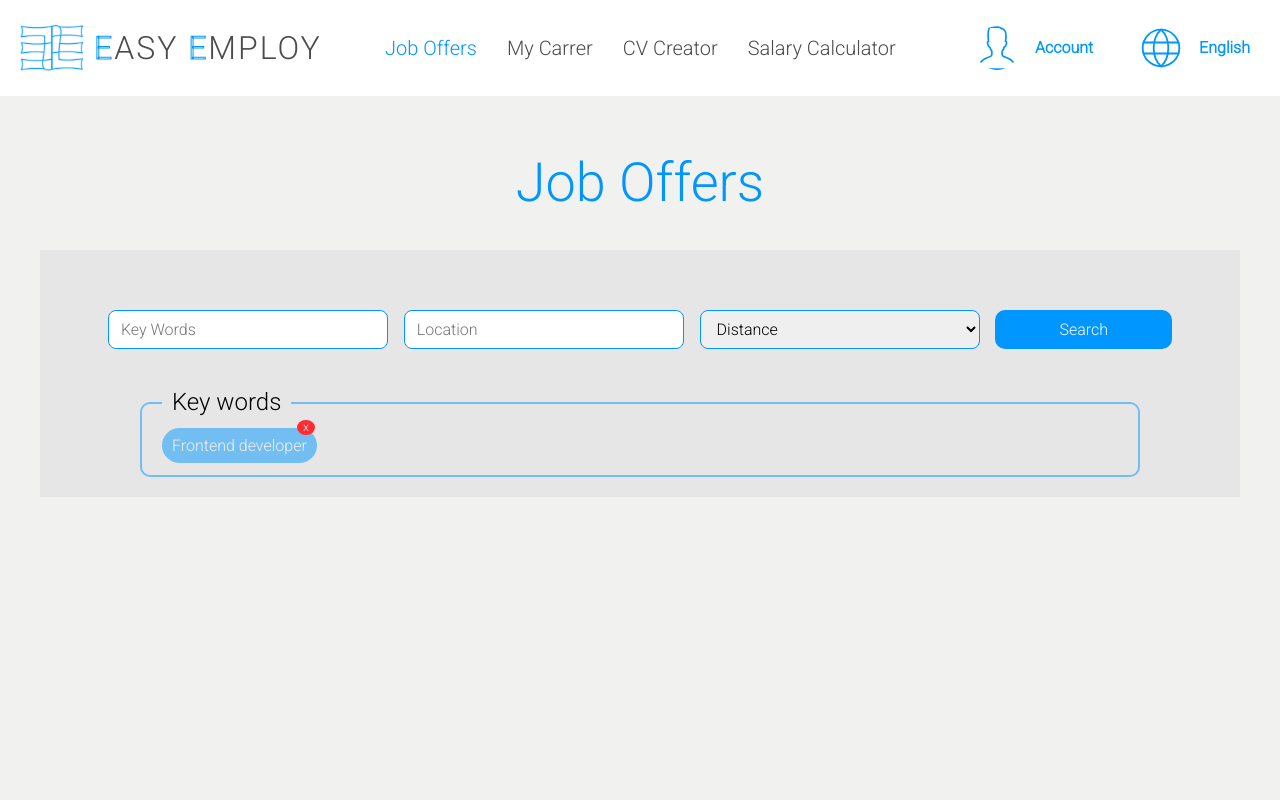
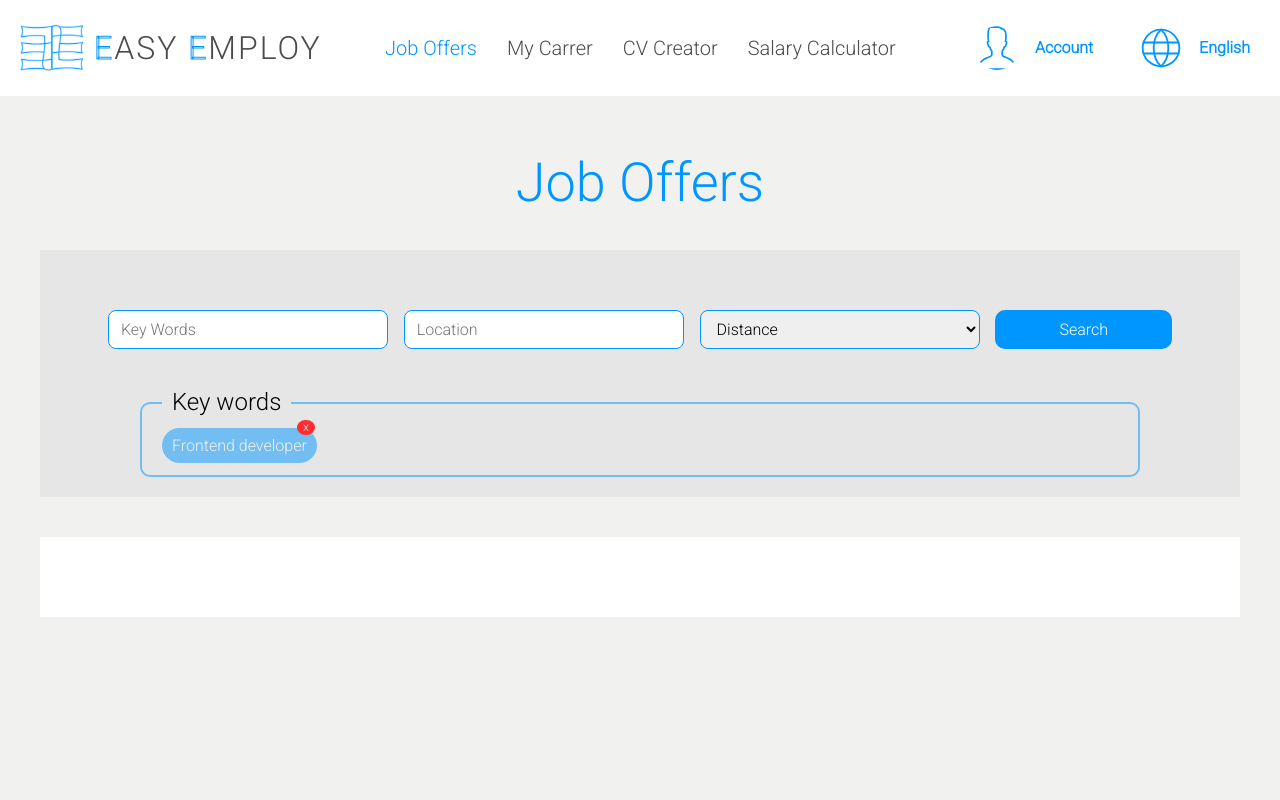
Before and after one commit to mizdebski77/Easy-Employ, a React (Create React App) app: page /Offers in a window 1280 px wide. Shown: the top 800 px of the page. Built offline with nearby package versions, Linux system fonts and the light colour scheme.

Commit message:
Styles to OffersWrapper added

```diff
--- a/src/features/JobOffers/jobOffers.tsx
+++ b/src/features/JobOffers/jobOffers.tsx
@@ -6,6 +6,8 @@ import {
     KeyWordContainer,
     KeyWordsWrapper,
     Legend,
+    OfferTile,
+    OffersWrapper,
     Option,
     RemoveButton,
     SearchButton,
@@ -47,6 +49,11 @@ export const JobOffers = () => {
             </FormWrapper>
 
 
+            <OffersWrapper>
+                <OfferTile>
+
+                </OfferTile>
+            </OffersWrapper>
         </Wrapper>
     );
 };
--- a/src/features/JobOffers/styledJobOffers.ts
+++ b/src/features/JobOffers/styledJobOffers.ts
@@ -120,7 +120,11 @@ export const RemoveButton = styled.button`
 `;
 
 export const OffersWrapper = styled.div`
-
+    background: ${({ theme }) => theme.color.secondColor};
+    max-width: 1200px;
+    margin: 0 auto;
+    margin-top: 40px;
+    padding: 40px;
 `;
 
 export const OfferTile = styled.div`
```
